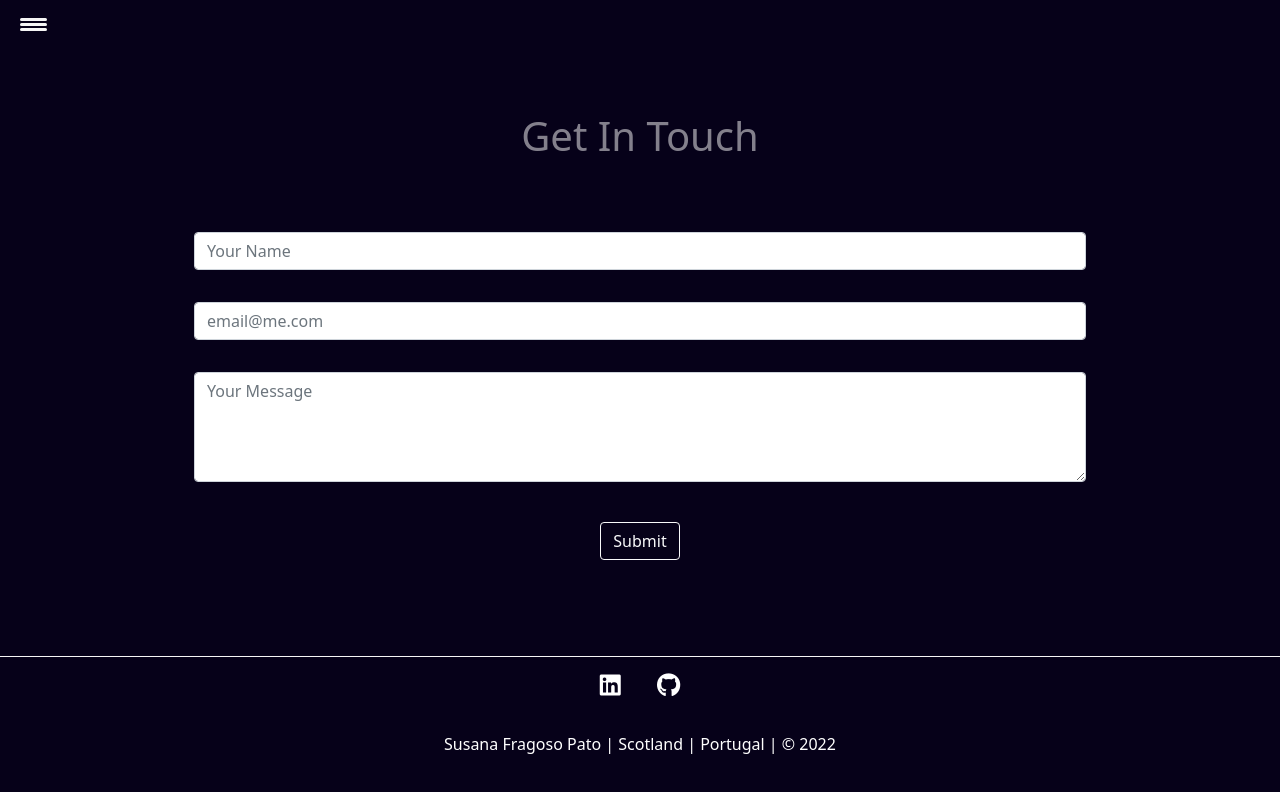
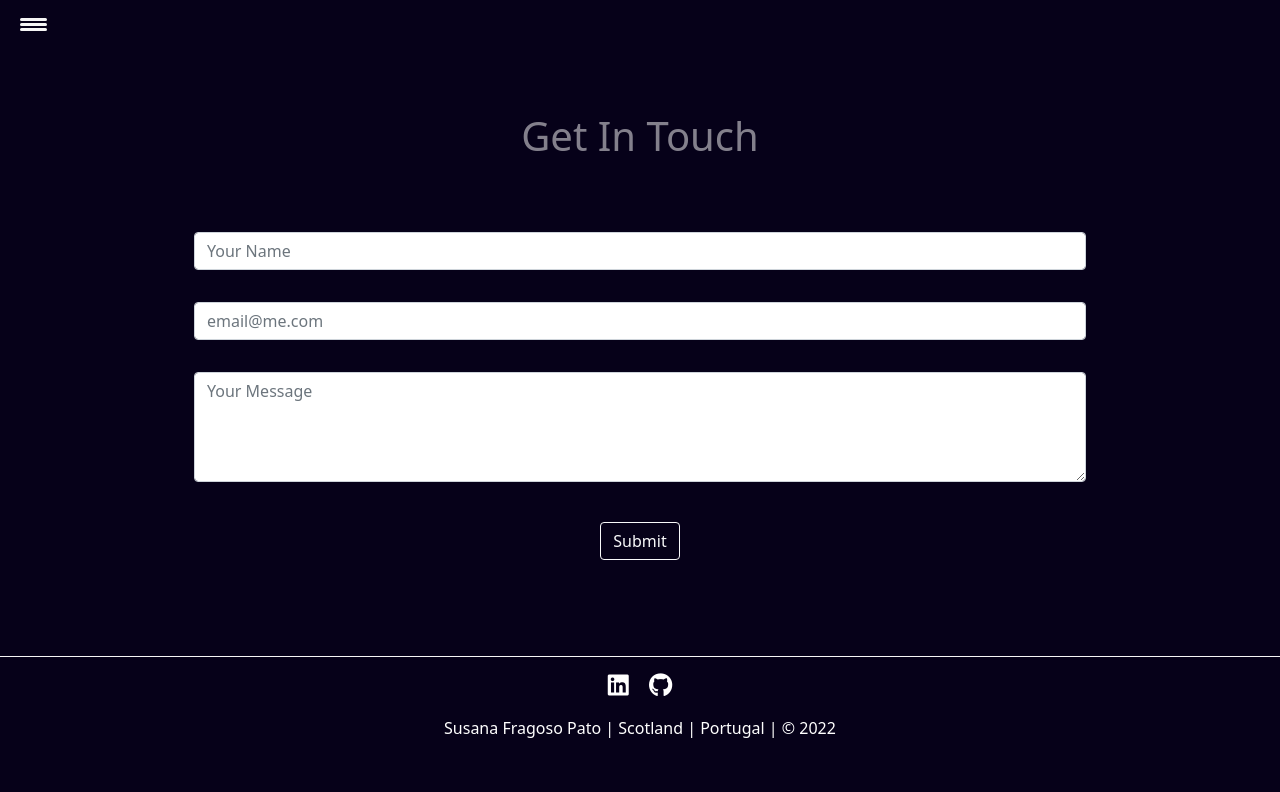
Before and after one commit to Susafp/f.e.d-portfolio, a website: page contact.html in a window 1280 px wide. Drawn offline with nearby package versions, Linux system fonts and the light colour scheme.

Commit message:
fix footer in contact page

```diff
--- a/contact.html
+++ b/contact.html
@@ -71,26 +71,24 @@
 
   </main>
 
-  <!-- FOOTER -->
-  <footer class="container-fluid text-white text-center">
-    <section class="contact" id="contact">
-      <div class="row links align-items-center">
-        <div class="col text-center">
-            <a href="https://www.linkedin.com/in/susana-frontend/?originalSubdomain=uk" aria-label="linkedin" target="_blank" rel="noopener"><i class="fa-brands fa-linkedin me-3"></i></a>
-            <a href="https://github.com/Susafp" aria-label="github" target="_blank" rel="noopener"><i class="fa-brands fa-github ms-3"></i></a>
+   <!-- FOOTER -->
+   <footer class="container-fluid text-white text-center">
+    <section class="contact container" id="contact">
+        <div class="row">
+            <div class="col col-12">
+                <a href="https://www.linkedin.com/in/susana-frontend/?originalSubdomain=uk" aria-label="linkedin" target="_blank" rel="noopener"><i class="fa-brands fa-linkedin mx-2"></i></a>
+                <a href="https://github.com/Susafp" aria-label="github" target="_blank" rel="noopener"><i class="fa-brands fa-github mx-2"></i></a>
+            </div>
+        </div>
 
-          </div>
-    </div>
+    <section class="copyright container text-center">
+        <div class="row pt-0">
+            <div class="col col-12">
+                <p class="text-small fw-light">Susana Fragoso Pato | Scotland | Portugal | &copy; 2022</p>
+            </div>
         </div>
     </section>
-
-    <section class="copyright">
-        <div class="row">
-            <div class="col text-center">
-                <p class="text-small fw-light">Susana Fragoso Pato | Scotland | Portugal | &copy; 2022</p>
-            </div>
-    </section>
-  </footer>
+</footer>
 
 
   <script src="js/script.js"></script>
```
